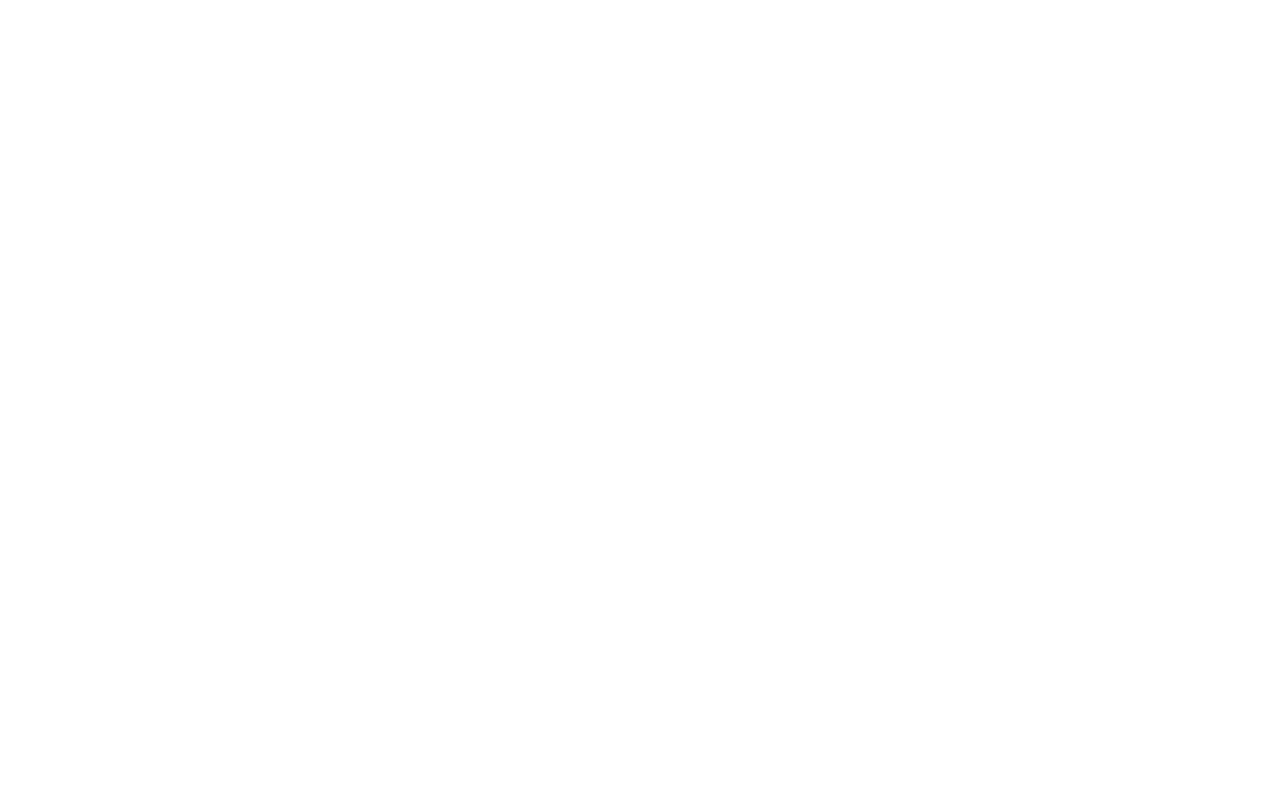
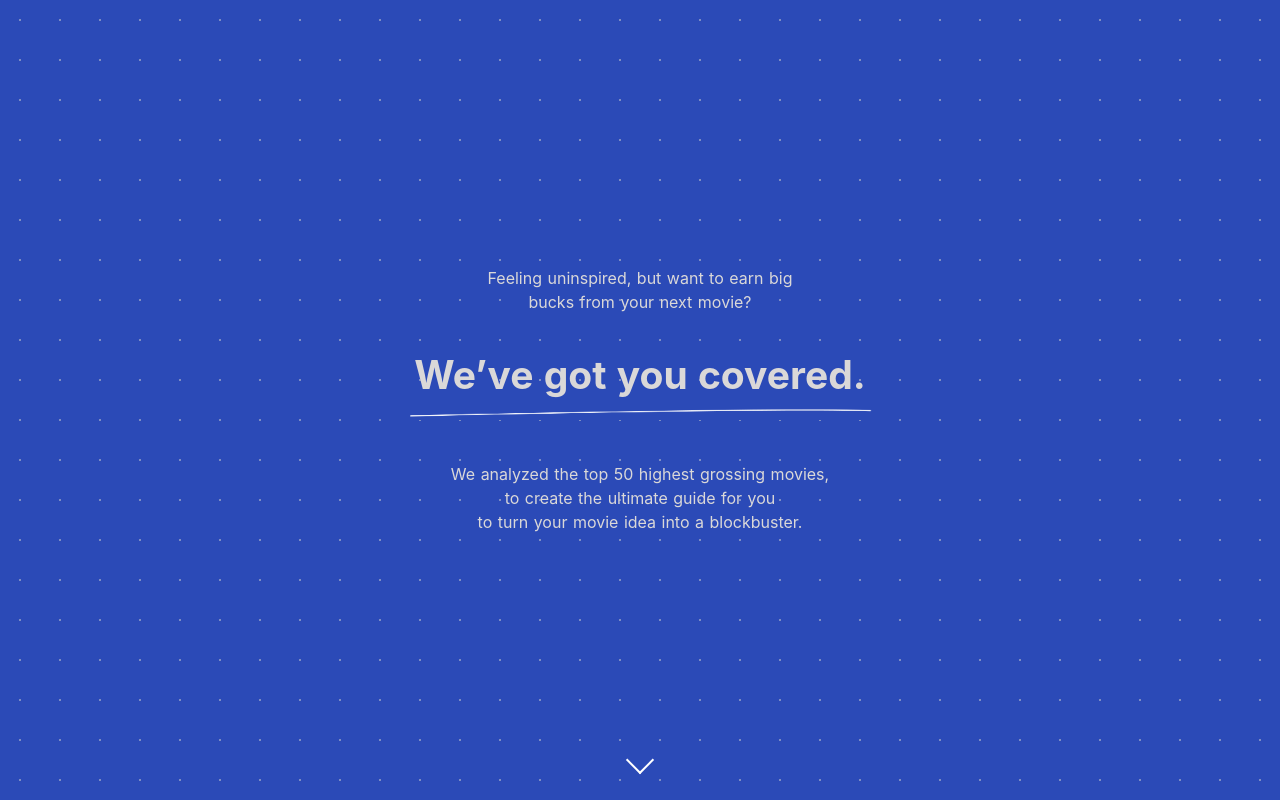
Before and after one commit to CynthiaTedesco/the-movie-project-frontend, a Nuxt app: page /we-get-you in a window 1280 px wide. Before the commit this address had no page. Built offline with nearby package versions, Linux system fonts and the light colour scheme.

Commit message:
Add We Get you page

```diff
--- a/assets/styles/configuration/colors.scss
+++ b/assets/styles/configuration/colors.scss
@@ -1,6 +1,7 @@
 // Colors
 
 $white: #fff;
+$dirty-white: #dad8d8;
 $black: #000;
 $clear: transparent;
 $blue-ferdio: #2b49b9;
--- a/assets/styles/global.scss
+++ b/assets/styles/global.scss
@@ -121,3 +121,16 @@ button:focus {
   transition: border-color 0.15s ease-in-out, box-shadow 0.15s ease-in-out,
     -webkit-box-shadow 0.15s ease-in-out;
 }
+
+.presentation {
+  height: 100vh;
+  width: 100vw;
+  display: flex;
+  justify-content: center;
+  align-items: center;
+  background-image: radial-gradient(#d0d0d0 0%, #2b4ab7 5%);
+  background-position: 0 0;
+  background-size: 40px 40px;
+  position: relative;
+  color: $dirty-white;
+}
--- /dev/null
+++ b/components/Arrows/NextPageArrow.vue
@@ -0,0 +1,39 @@
+<template>
+  <nuxt-link class="arrow" :to="target" />
+</template>
+
+<script>
+export default {
+  props: {
+    target: {
+      type: String,
+      required: true
+    }
+  }
+}
+</script>
+
+<style lang="scss" scoped>
+@import '~/assets/styles/common.scss';
+
+.arrow {
+  border: none;
+  border-bottom: 2px solid $blue-ferdio;
+  border-right: 2px solid $blue-ferdio;
+  transform: rotate(45deg);
+  width: 20px;
+  height: 20px;
+  position: absolute;
+  bottom: 30px;
+
+  &.white {
+    border-bottom-color: white;
+    border-right-color: white;
+  }
+
+  .arrow {
+    width: 100%;
+    height: 100%;
+  }
+}
+</style>
--- a/i18n/en-US.js
+++ b/i18n/en-US.js
@@ -34,12 +34,14 @@ export default {
       distribution: 'Distribution company',
       restrictions: 'Age restriction',
       poster: 'Poster'
-    },
+    }
   },
   howToMake: 'How to make',
   aBlockbuster: 'a blockbuster',
   stepByStep: 'A step-by-step guide',
-  'feeling-unispired': 'Feeling uninspired, but want to earn big bucks from your next movie?',
+  'feeling-unispired':
+    'Feeling uninspired, but want to earn big <br/>bucks from your next movie?',
   covered: 'We’ve got you covered.',
-  description: 'We analyzed the top 50 highest grossing movies, to create the ultimate guide for you to turn your movie idea into a blockbuster.'
+  description:
+    'We analyzed the top 50 highest grossing movies,<br/> to create the ultimate guide for you <br/>to turn your movie idea into a blockbuster.'
 }
--- a/pages/index.vue
+++ b/pages/index.vue
@@ -13,15 +13,17 @@
         <div class="step-by-step">{{ $t('stepByStep') }}</div>
       </div>
     </div>
+    <NextPageArrow class="white" target="/we-get-you" />
   </div>
 </template>
 
 <script lang="ts">
 import { mapGetters } from 'vuex'
 import RandomMovieBubble from '@/components/RandomMovieBubble.vue'
+import NextPageArrow from '@/components/Arrows/NextPageArrow.vue'
 
 export default {
-  components: { RandomMovieBubble },
+  components: { RandomMovieBubble, NextPageArrow },
   data() {
     return {
       randomMovie: null,
@@ -35,13 +37,12 @@ export default {
       if (i > 2) {
         i = 0
       }
-      console.log('fn!', i, new Date())
       this.randomMovie = randomMovies[i++]
-      setTimeout(function() { fn(i, randomMovies) }, 1500)
+      setTimeout(function () { fn(i, randomMovies) }, 1500)
     }
 
     if (!this.randomMovies) {
-      this.$store.dispatch('checkMovies').then(({randomMovies}) => {
+      this.$store.dispatch('checkMovies').then(({ randomMovies }) => {
         fn(0, randomMovies)
       })
     } else {
@@ -53,16 +54,17 @@ export default {
 
 <style lang="scss" scoped>
 @import '~assets/styles/common.scss';
-.presentation {
-  height: 100vh;
-  width: 100vw;
-  display: flex;
-  justify-content: center;
-  align-items: center;
-  background-image: radial-gradient(#d0d0d0 0%, #2b4ab7 5%);
-  background-position: 0 0;
-  background-size: 40px 40px;
-}
+// .presentation {
+//   height: 100vh;
+//   width: 100vw;
+//   display: flex;
+//   justify-content: center;
+//   align-items: center;
+//   background-image: radial-gradient(#d0d0d0 0%, #2b4ab7 5%);
+//   background-position: 0 0;
+//   background-size: 40px 40px;
+//   position: relative;
+// }
 .presentation-content {
   display: flex;
   flex-direction: row;
--- /dev/null
+++ b/pages/we-get-you.vue
@@ -0,0 +1,42 @@
+<template>
+  <div class="presentation">
+    <div v-html="$t('feeling-unispired')"></div>
+    <div class="covered">
+      {{$t('covered')}}
+      <img src="/divider.png" />
+    </div>
+    <div v-html="$t('description')"></div>
+    <NextPageArrow class="white" target="/topMovies" />
+  </div>
+</template>
+
+<script>
+import NextPageArrow from '@/components/Arrows/NextPageArrow.vue'
+export default {
+  components: { NextPageArrow },
+  transition: 'slide-top'
+}
+</script>
+
+<style lang="scss" scoped>
+.presentation {
+  flex-direction: column;
+  padding: 0 10rem;
+
+  div {
+    text-align: center;
+
+    &.covered {
+      max-width: 600px;
+      font-weight: bolder;
+      font-size: 39px;
+      margin: 2rem 0 -1px;
+
+      img {
+        max-width: 470px;
+        margin-top: -3rem;
+      }
+    }
+  }
+}
+</style>
```
Also changed, not shown: assets/styles/common.scss (line endings or trailing spaces), static/divider.png (added).
